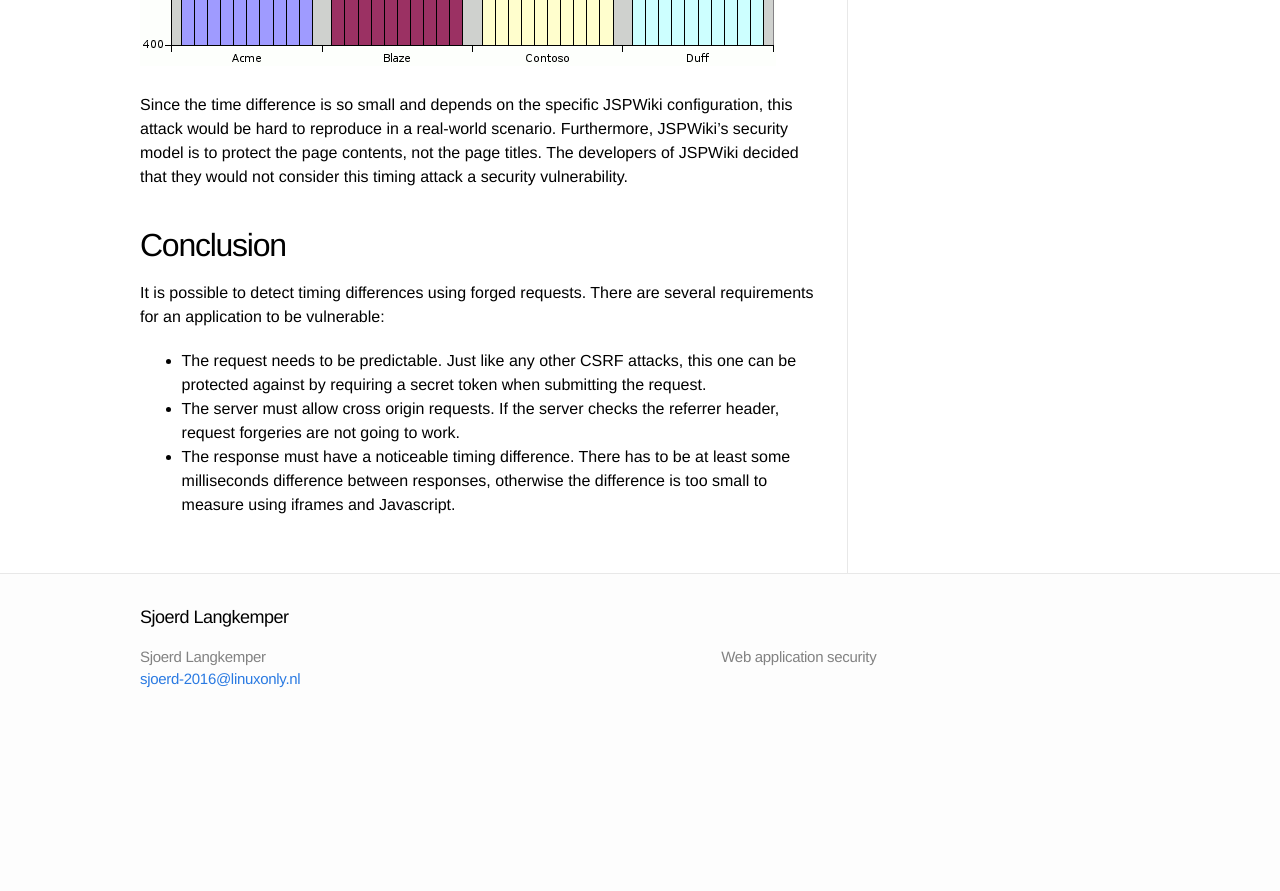
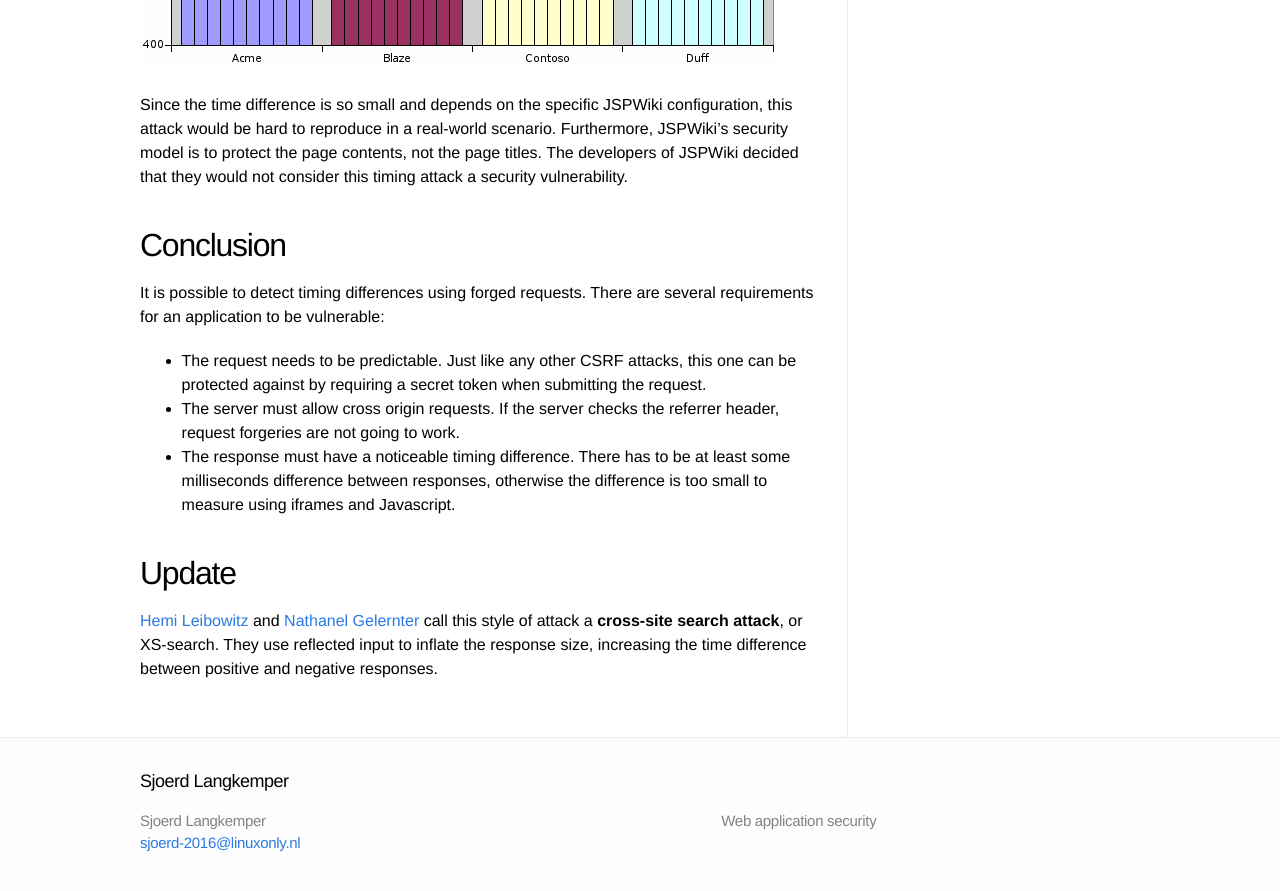
Before and after one commit to Sjord/Sjord.github.io, a Jekyll site: the page built from _posts/2016-03-28-combining-csrf-with-timing-attacks.md, in a window 1280 px wide and 900 px high, scrolled down 3050 px. Shown: the top 891 px of the window. Built offline with Jekyll 4.4.1, drawn with Linux system fonts in a browser that asks for light colours; before the commit the page ends 3786 px from its top, so only the background shows below that.

Commit message:
Refer to other work in CSRF timing attacks

```diff
--- a/_posts/2016-03-28-combining-csrf-with-timing-attacks.md
+++ b/_posts/2016-03-28-combining-csrf-with-timing-attacks.md
@@ -79,3 +79,7 @@
 * The request needs to be predictable. Just like any other CSRF attacks, this one can be protected against by requiring a secret token when submitting the request.
 * The server must allow cross origin requests. If the server checks the referrer header, request forgeries are not going to work.
 * The response must have a noticeable timing difference. There has to be at least some milliseconds difference between responses, otherwise the difference is too small to measure using iframes and Javascript.
+
+## Update
+
+[Hemi Leibowitz](https://www.owasp.org/index.php/AppSec_Israel_2015_Presentations#Cross-Site_Search_Attacks) and [Nathanel Gelernter](https://www.blackhat.com/us-16/briefings.html#timing-attacks-have-never-been-so-practical-advanced-cross-site-search-attacks) call this style of attack a **cross-site search attack**, or XS-search. They use reflected input to inflate the response size, increasing the time difference between positive and negative responses.
```
